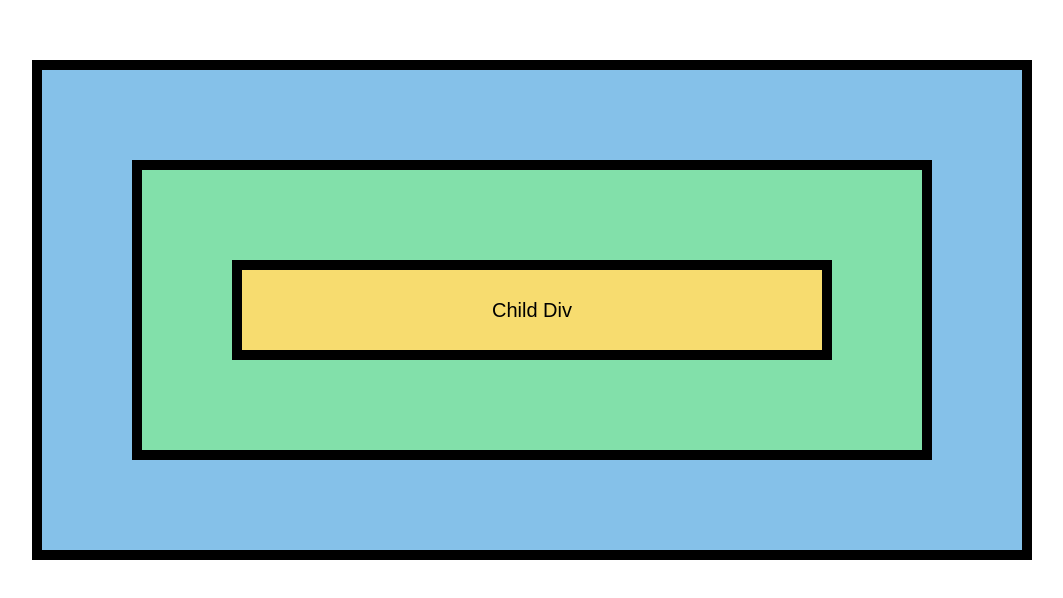
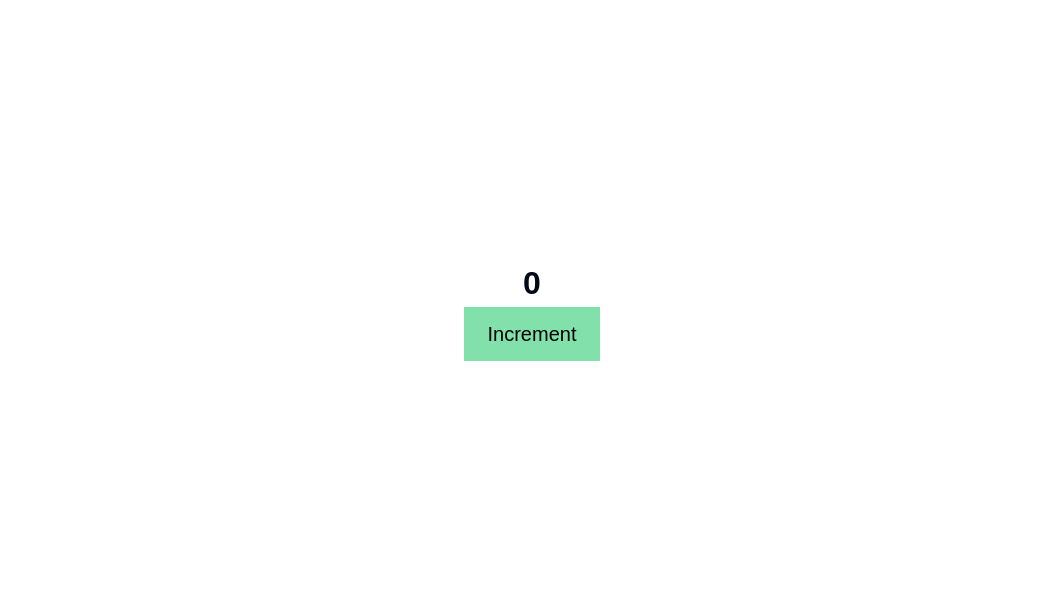
Before and after one commit to vanshu778/React-v-19, a React (Vite) app in the folder reactv-19/: page / in a window 1280 px wide. Shown: the part 106-704 px from the top of the page, without its empty margins (108-1171 px from the left). Built offline with nearby package versions, Linux system fonts and the light colour scheme.

Commit message:
useState hook

```diff
--- a/reactv-19/src/App.jsx
+++ b/reactv-19/src/App.jsx
@@ -4,7 +4,7 @@ import "./components/Netflix.module.css";
 import { EventHandling } from "./components/EventHandling";
 import { EventProps } from "./components/EventProps";
 import { EventPropagation } from "./components/EventPropagation";
-
+import { State } from "./components/hooks/State";
 
 
 export const App = () => {
@@ -14,7 +14,8 @@ export const App = () => {
     <NetflixSeries /> */}
     {/* <EventHandling/> */}
     {/* <EventProps/> */}
-    <EventPropagation/>
+    {/* <EventPropagation/> */}
+    <State/>
   </section>
    )
 };
--- a/reactv-19/src/components/EV.css
+++ b/reactv-19/src/components/EV.css
@@ -2,6 +2,7 @@
     height: 80vh;
     width: 100%;
     display: flex;
+    flex-direction: column;
     justify-content: center;
     align-items: center;
   }
--- /dev/null
+++ b/reactv-19/src/components/hooks/State.jsx
@@ -0,0 +1,23 @@
+import { useState } from "react";
+export const State = () => {
+    // let value = 0;
+    // const handleButtonClick = () => {
+    //     value++;
+    //     console.log(value);
+    //}
+    // let array = useState();
+    // console.log(array);
+    // console.log(useState());
+    const [count,setCount] = useState(0);
+    const handleButtonClick = () => {
+        setCount(() => count+1);
+    };
+     return(
+        <>
+            <section className="main-div">
+                <h1>{count}</h1>
+                <button onClick={handleButtonClick}>Increment</button>
+            </section>
+        </>
+    )
+}
```
